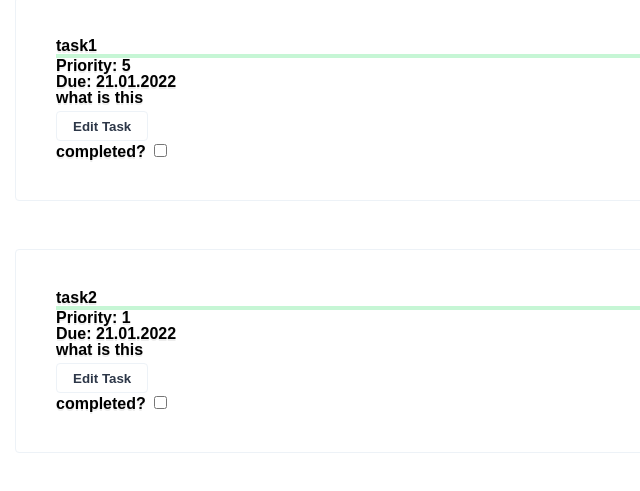
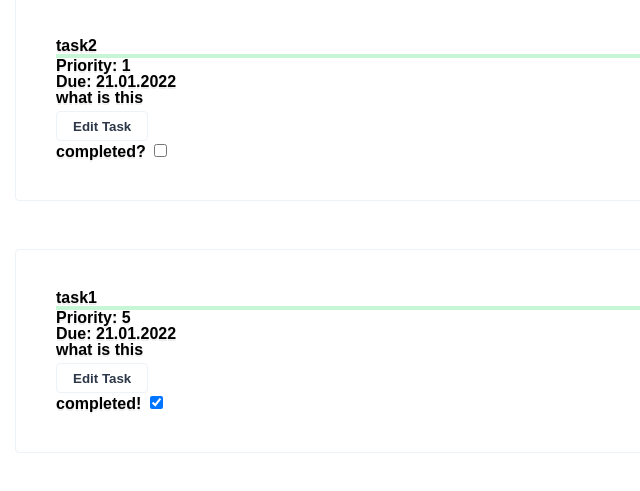
Before and after one commit to ToGanz/js-todo-app, a website built with webpack: page dist/index.html in a window 1280 px wide. Shown: the part 233-724 px from the top of the page, 0-640 px from the left. Built offline with nearby package versions, Linux system fonts and the light colour scheme.

Commit message:
adds task completion state

```diff
--- a/src/Task.js
+++ b/src/Task.js
@@ -4,6 +4,7 @@
     this.description = description;
     this.dueDate = dueDate;
     this.priority = priority;
+    this.completed = false;
   }
 
   set title(value) {
--- a/src/displayController.js
+++ b/src/displayController.js
@@ -18,7 +18,9 @@
 
 function renderTasks(tasks) {
   const tasksList = document.querySelector("#tasks-list");
+  const completedTasksList = document.querySelector("#completed-tasks-list");
   tasksList.innerHTML = "";
+  completedTasksList.innerHTML = "";
   tasks.forEach((task, taskIndex) => {
     const taskListItem = document.createElement("LI");
     taskListItem.classList.add("task", `task-${taskIndex}`);
@@ -57,7 +59,11 @@
       `;
     taskListItem.appendChild(checkDiv);
 
-    tasksList.appendChild(taskListItem);
+    if (!task.completed) {
+      tasksList.appendChild(taskListItem);
+    } else {
+      completedTasksList.appendChild(taskListItem);
+    }
   });
 }
 
--- a/src/index.js
+++ b/src/index.js
@@ -13,7 +13,7 @@
 
 const task1 = new Task("task1", "what is this", "21.01.2022", 8);
 const task2 = new Task("task2", "what is this", "21.01.2022", 0);
-
+task1.completed = true;
 project1.addTask(task1);
 project1.addTask(task2);
 
```
Also changed, not shown: dist/index.html, dist/main.js.
